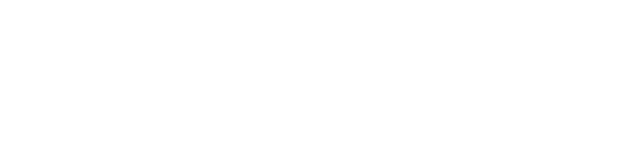
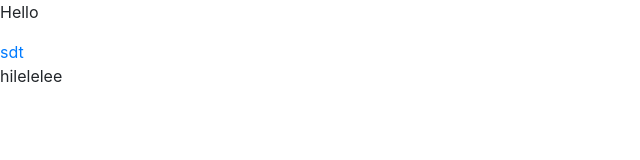
Before and after one commit to bimbimvqt/Testing-capstone, a plain HTML site: page index.html in a window 1280 px wide. Shown: the whole page, without its empty margins (0-640 px from the left). Drawn offline with nearby package versions, Linux system fonts and the light colour scheme.

Commit message:
add text

```diff
--- a/index.html
+++ b/index.html
@@ -20,7 +20,13 @@
 
   <body>
     <header>
-      <div></div>
+      <div>
+        <p>Hello </p>
+        <a href="">sdt</a>
+        <p>hilelelee
+
+        </p>
+      </div>
     </header>
     <!-- Optional JavaScript -->
     <!-- jQuery first, then Popper.js, then Bootstrap JS -->
```
